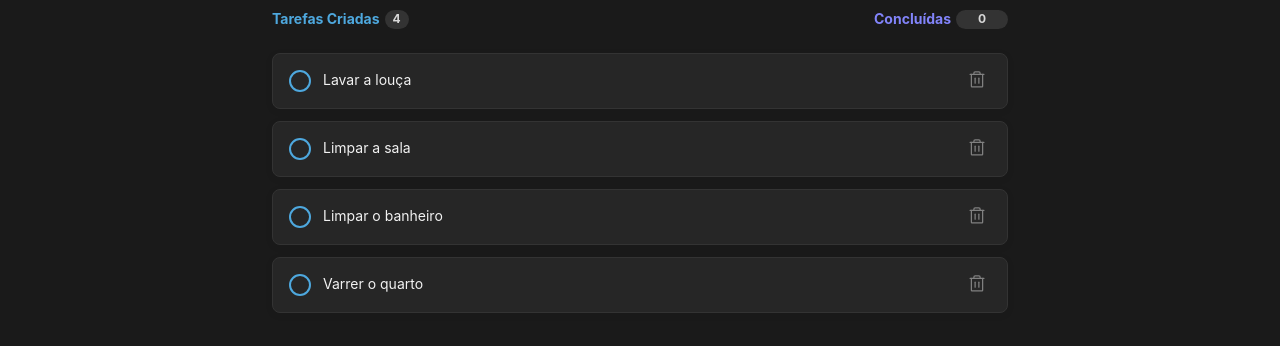
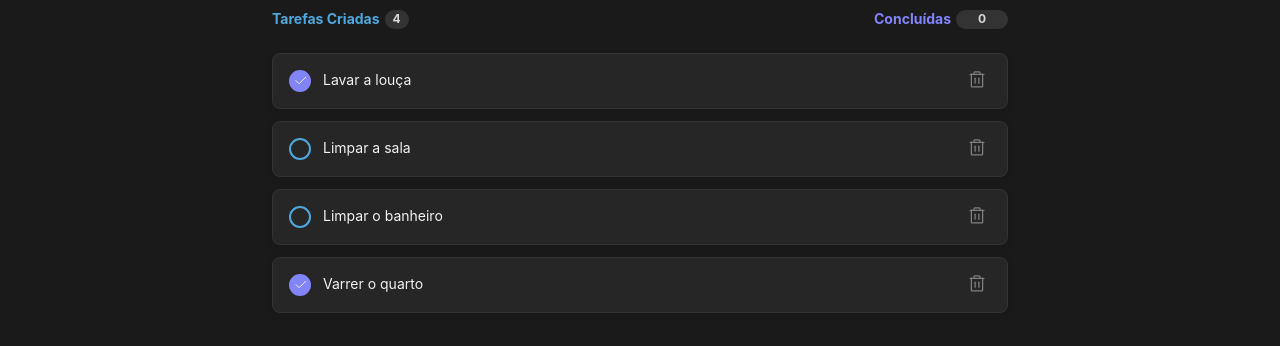
Before and after one commit to gomessgbr/ignite-To-Do, a React (Vite) app: page / in a window 1280 px wide. Shown: the part 293-639 px from the top of the page. Built offline with nearby package versions, Linux system fonts and the light colour scheme.

Commit message:
feat: checked icon for selected task

```diff
--- a/src/components/TaskItem.tsx
+++ b/src/components/TaskItem.tsx
@@ -1,4 +1,4 @@
-import { Trash } from "phosphor-react";
+import { Check, Trash } from "phosphor-react";
 
 import styles from "./TaskItem.module.css";
 
@@ -27,7 +27,12 @@ export function TaskItem({
 
   return (
     <div className={styles.containerTaskItem}>
-      <button className={styles.radioButton} onClick={handleSelected} />
+      <button
+        className={isDone ? styles.radioButtonSeleted : styles.radioButton}
+        onClick={handleSelected}
+      >
+        {isDone && <Check size={15} />}
+      </button>
       <div className={styles.contentTask}>{content}</div>
       <button className={styles.deleteButton} onClick={handleDelete}>
         <Trash size={20} />
```
